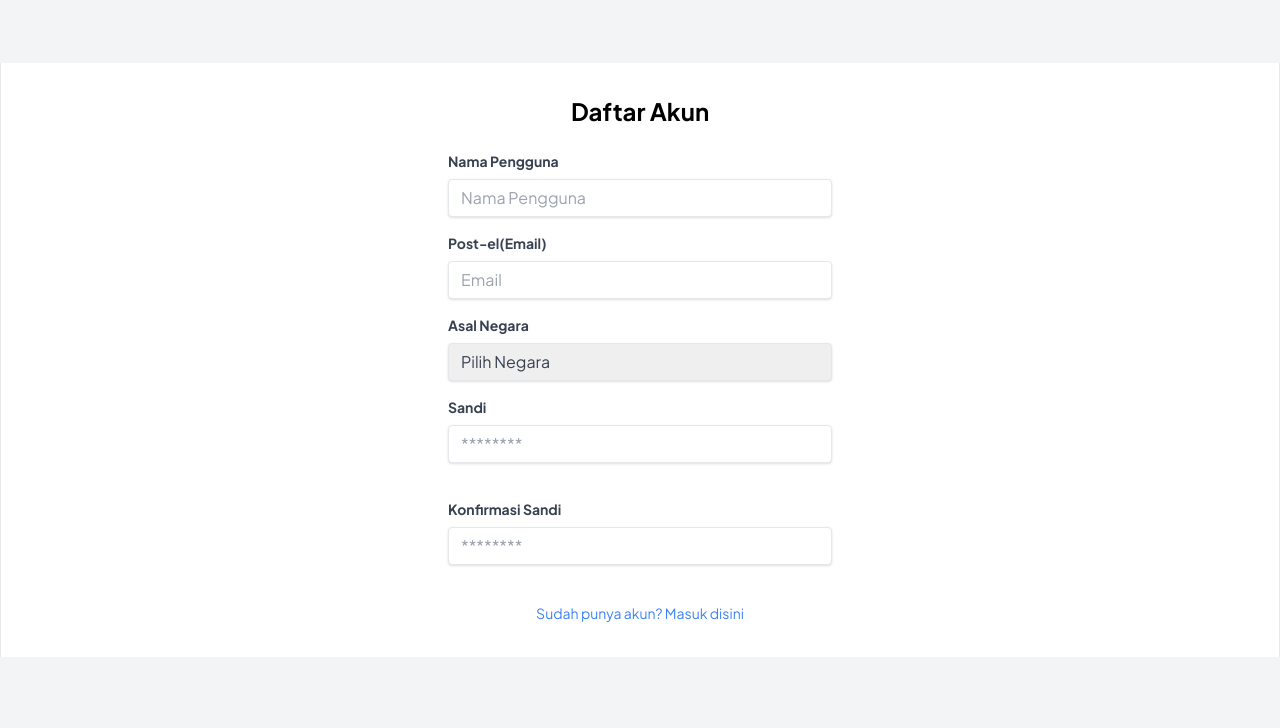
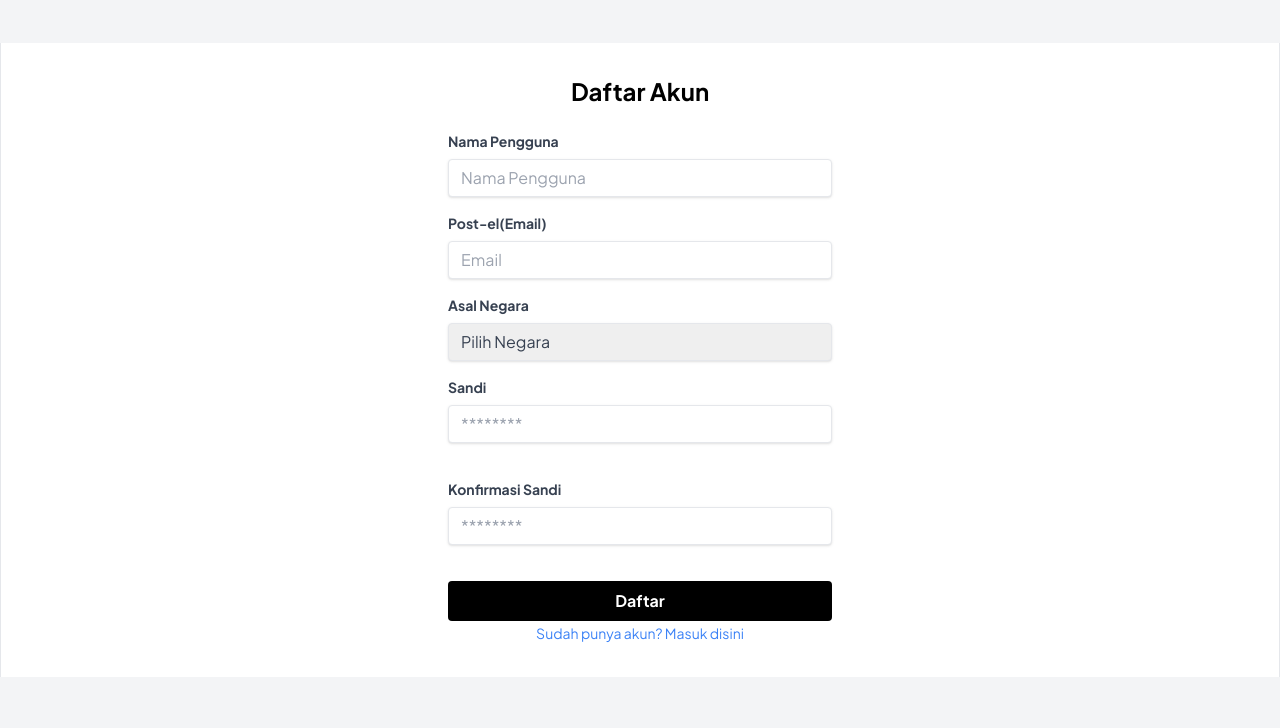
Before and after one commit to ferryu46/satriabipa-repo211024, a Node server app: page /register in a window 1280 px wide. Shown: the part 72-800 px from the top of the page. Run offline with Node 20, Linux system fonts and the light colour scheme; some libraries are stand-ins or nearby versions.

Commit message:
rediirect login to chatAi

```diff
--- a/views/login.ejs
+++ b/views/login.ejs
@@ -94,7 +94,7 @@
               <input class="shadow appearance-none border rounded w-full py-2 px-3 text-gray-700 mb-3 leading-tight focus:outline-none focus:shadow-outline" id="password" type="password" placeholder="********">
             </div>
             <div class="flex items-center justify-between">
-              <button class="bg-black text-white font-bold py-2 px-4 rounded focus:outline-none focus:shadow-outline w-full" type="button">Masuk</button>
+              <button onclick="location.href='/chat'" class="bg-black text-white font-bold py-2 px-4 rounded focus:outline-none focus:shadow-outline w-full" type="button">Masuk</button>
             </div>
             <div class="text-center">
               <a href="/register" class="text-blue-500 hover:text-blue-700 text-sm">Belum punya akun? Daftar disini</a>
--- a/views/register.ejs
+++ b/views/register.ejs
@@ -90,6 +90,9 @@
               <label class="block text-gray-700 dark:text-gray-300 text-sm font-bold mb-2" for="confirm-password">Konfirmasi Sandi</label>
               <input class="shadow appearance-none border rounded w-full py-2 px-3 text-gray-700 dark:text-gray-200 dark:bg-gray-700 mb-3 leading-tight focus:outline-none focus:shadow-outline" id="confirm-password" type="password" placeholder="********">
             </div>
+            <div class="flex items-center justify-between">
+                <button onclick="location.href='/login'" class="bg-black text-white font-bold py-2 px-4 rounded focus:outline-none focus:shadow-outline w-full" type="button">Daftar</button>
+              </div>
             <div class="text-center">
               <a href="/login" class="text-blue-500 dark:text-blue-300 hover:text-blue-700 dark:hover:text-blue-500 text-sm">Sudah punya akun? Masuk disini</a>
             </div>
```
